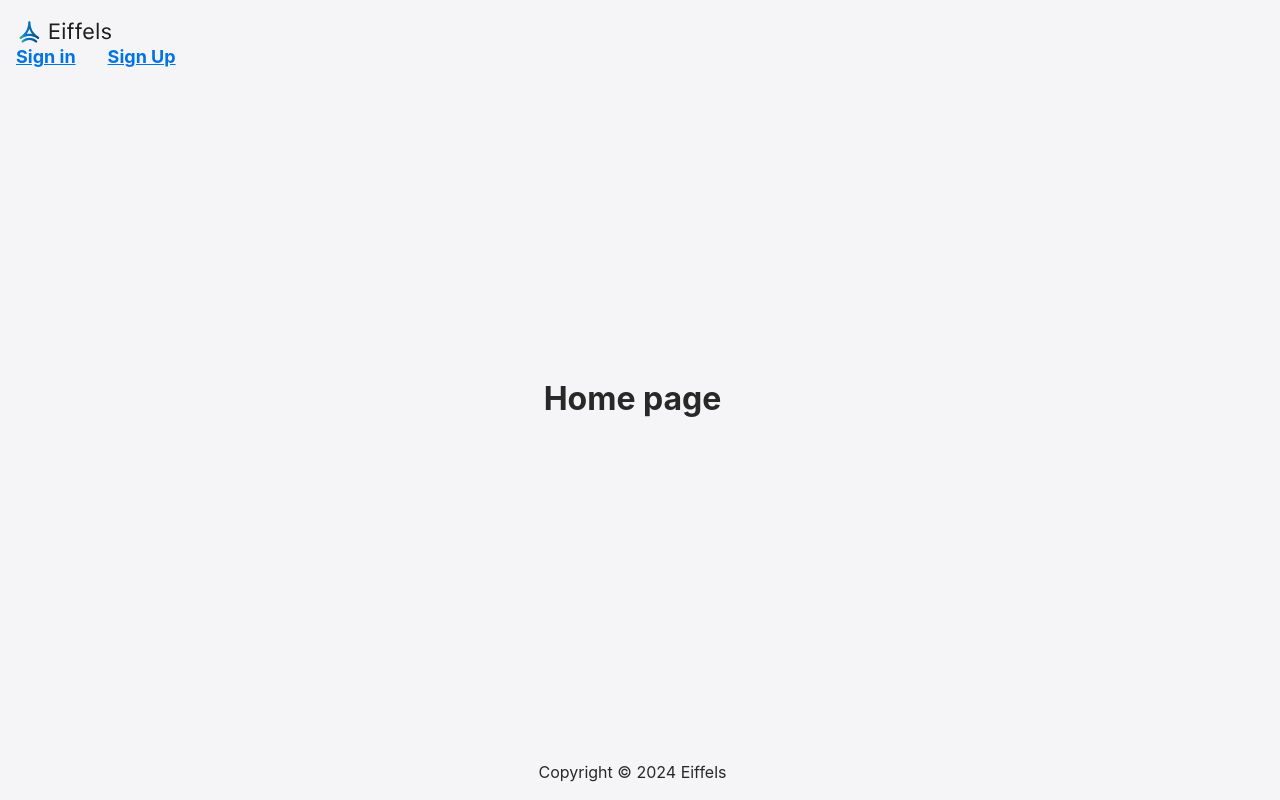
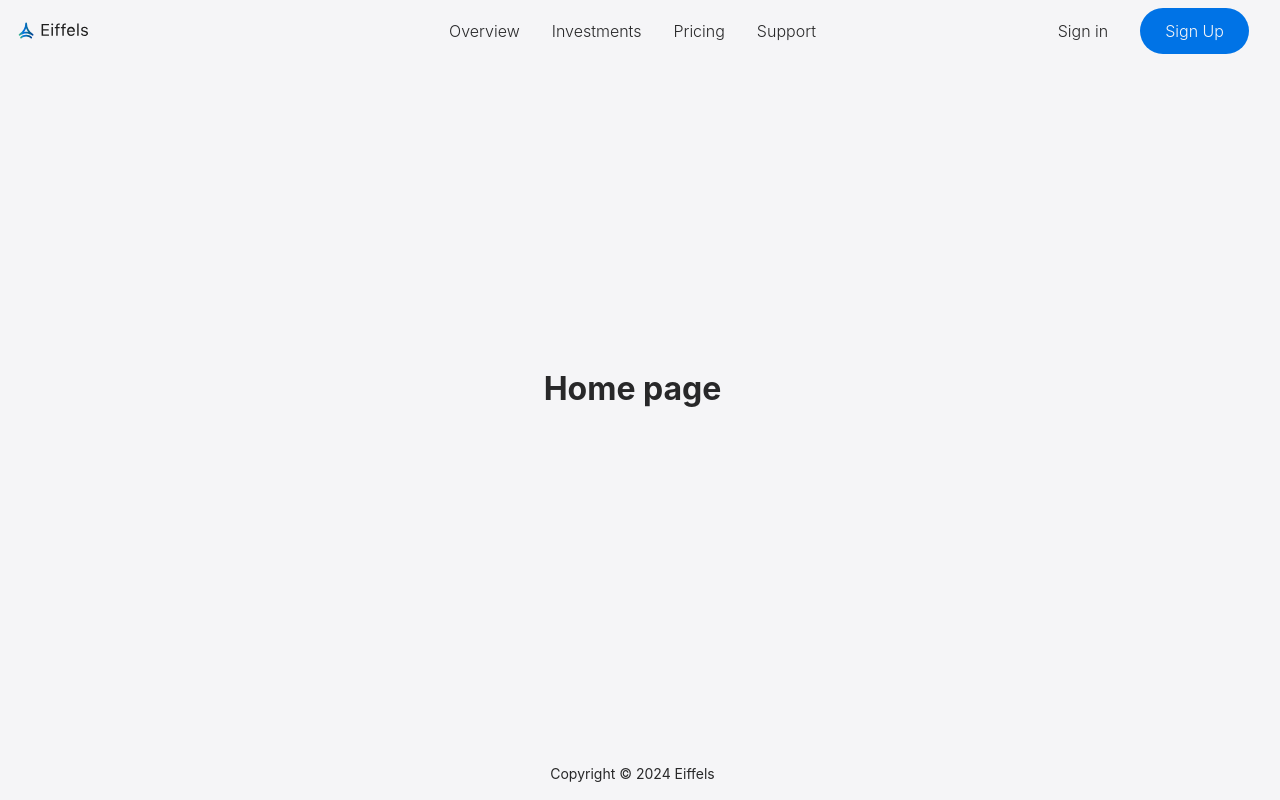
Before and after one commit to jnetc/eiffels-web, a plain HTML site: page index.html in a window 1280 px wide. Drawn offline with Linux system fonts and the light colour scheme; a web font is replaced by a local one.

Commit message:
created home page nav for desktop

```diff
--- a/index.html
+++ b/index.html
@@ -17,8 +17,14 @@
       <img src="./public/svg/logo.svg" class="logo" alt="Eiffels logo" title="">
     </a>
     <ul class="nav-links">
+      <li><a href="#overview">Overview</a></li>
+      <li><a href="#investments">Investments</a></li>
+      <li><a href="#pricing">Pricing</a></li>
+      <li><a href="#support">Support</a></li>
+    </ul>
+    <ul class="auth-links">
       <li><a href="/signin.html">Sign in</a></li>
-      <li><a href="/signup.html">Sign Up</a></li>
+      <li><a href="/signup.html" class="auth-links__signup">Sign Up</a></li>
     </ul>
   </nav>
 
--- a/styles/auth.css
+++ b/styles/auth.css
@@ -11,7 +11,7 @@
 
 .eiffels-logo {
   display: flex;
-  max-width: 6rem;
+  max-width: 4.5rem;
 }
 
 .auth .main {
--- a/styles/buttons-and-links.css
+++ b/styles/buttons-and-links.css
@@ -6,10 +6,17 @@ button {
   cursor: pointer;
 }
 
-a {
+nav a {
+  color: var(--black);
+  font-weight: 300;
+  text-decoration: none;
+}
+
+main a {
   color: var(--primary);
   font-weight: bold;
 }
+
 
 .btn-64,
 .btn-48 {
--- a/styles/global.css
+++ b/styles/global.css
@@ -150,6 +150,7 @@ footer {
   flex: 0 1 0;
   margin-inline: auto;
   padding-block: var(--gap-48) var(--gap-18);
+  font-size: var(--font-14);
 }
 
 
--- a/styles/index.css
+++ b/styles/index.css
@@ -6,18 +6,57 @@
 }
 
 .landing nav {
-  padding-block: var(--gap-18);
+  --offsets: var(--size-208);
+
+  display: grid;
+  grid-template-columns: var(--offsets) 1fr var(--offsets);
+  padding-block: var(--gap-20);
+  align-items: center;
+  column-gap: var(--gap-32);
+}
+
+/* ONLY FOR TOP NAVIGATION*/
+.landing nav a {
+  font-size: var(--font-16);
 }
 
 .eiffels-logo {
   display: flex;
-  max-width: 6rem;
+  max-width: 4.5rem;
+}
+
+.nav-links,
+.auth-links {
+  display: flex;
+  gap: 2rem;
 }
 
 .nav-links {
-  display: flex;
-  gap: 2rem;
+  justify-self: center;
 }
+
+.auth-links {
+  justify-self: flex-end;
+}
+
+.auth-links__signup {
+  padding: var(--gap-12) var(--gap-24);
+  border-radius: var(--border-corner-24);
+  background-color: var(--primary);
+  color: var(--white);
+  border: 1.5px solid transparent;
+  transition:
+  background-color .3s ease-in-out,
+  border-color .3s ease-in-out,
+  color .3s ease-in-out;
+}
+.auth-links__signup:hover {
+  background-color: var(--white);
+  color: var(--black);
+  border-color: var(--primary);
+
+}
+
 .landing .main {
   display: grid;
   place-content: center;
```
Also changed, not shown: 1 other file.
